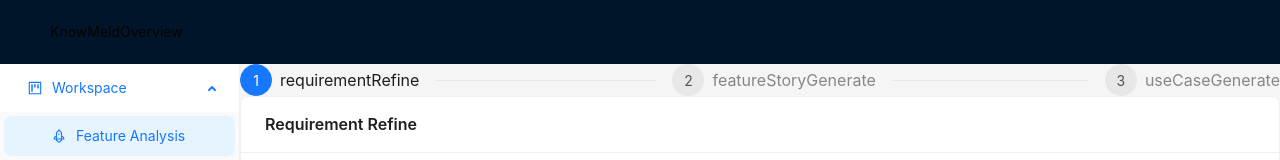
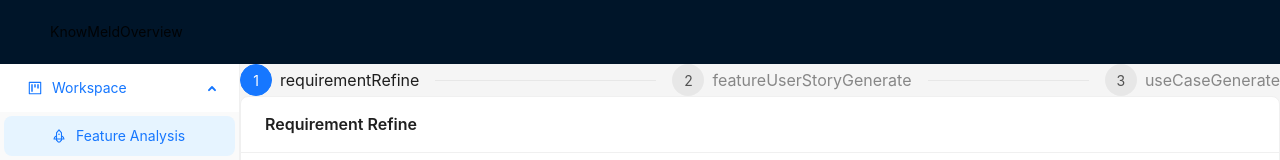
Before and after one commit to unit-mesh/know-meld, a Next.js app: page /workspace/feature/analysis in a window 1280 px wide. Shown: the top 160 px of the page. Built offline with nearby package versions, Linux system fonts and the light colour scheme; what @ant-design/nextjs-registry would draw is missing.

Commit message:
refactor: rename api split-feature-user-story to feature-user-story-generation

```diff
--- a/src/app/workspace/feature/analysis/page.tsx
+++ b/src/app/workspace/feature/analysis/page.tsx
@@ -2,12 +2,12 @@
 
 import { useState } from "react";
 import RequirementRefine from "@/components/business/RequirementRefine";
-import FeatureStoryGenerate from "@/components/business/FeatureStoryGenerate";
+import FeatureUserStoryGenerate from "@/components/business/FeatureUserStoryGenerate";
 import { Feature, Story } from "@/app/genify.type";
 import ClickableSteps from "@/components/steps/ClickableSteps";
 import UseCaseGenerate from "@/components/business/UseCaseGenerate";
 
-type Step = "requirementRefine" | "featureStoryGenerate" | "useCaseGenerate";
+type Step = "requirementRefine" | "featureUserStoryGenerate" | "useCaseGenerate";
 
 export default function Page() {
     const [currentStep, setCurrentStep] = useState<Step>("requirementRefine");
@@ -15,7 +15,7 @@ export default function Page() {
     const [selectedFeatureStories, setSelectedFeatureStories] = useState<Feature>();
 
     const handleRequirementRefineFinish = (requirements: string) => {
-        setCurrentStep("featureStoryGenerate");
+        setCurrentStep("featureUserStoryGenerate");
         setRequirements(requirements);
     }
 
@@ -24,7 +24,7 @@ export default function Page() {
         setSelectedFeatureStories({ ...value.selectedFeature, stories: value.selectedStories });
     }
 
-    const stepList = ["requirementRefine", "featureStoryGenerate", "useCaseGenerate"];
+    const stepList = ["requirementRefine", "featureUserStoryGenerate", "useCaseGenerate"];
     function handleStepOnchange(selectedStep: string): void {
         setCurrentStep(selectedStep as Step);
     }
@@ -40,9 +40,9 @@ export default function Page() {
                 return (
                     <RequirementRefine historicalContent={requirements} handleFinishAction={handleRequirementRefineFinish} />
                 );
-            case "featureStoryGenerate":
+            case "featureUserStoryGenerate":
                 return (
-                    <FeatureStoryGenerate contentInput={requirements} handleFinishAction={handleFeatureStoriesSelected} />
+                    <FeatureUserStoryGenerate contentInput={requirements} handleFinishAction={handleFeatureStoriesSelected} />
                 );
             case "useCaseGenerate":
                 return (
--- a/src/components/business/FeatureStoryGenerate.tsx
+++ b/src/components/business/FeatureUserStoryGenerate.tsx
@@ -68,7 +68,7 @@ export default function FeatureStoryGenerate({ contentInput, handleFinishAction
 
     const outline = contentInput;
 
-    const response: Response = await fetch("/api/business/split-feature-user-story", {
+    const response: Response = await fetch("/api/business/feature-user-story-generation", {
       method: "POST",
       headers: { Accept: "text/event-stream" },
       body: JSON.stringify({
```
Also changed, not shown: src/app/api/business/feature-user-story-generation/route.ts (renamed from src/app/api/business/split-feature-user-story/route.ts).
